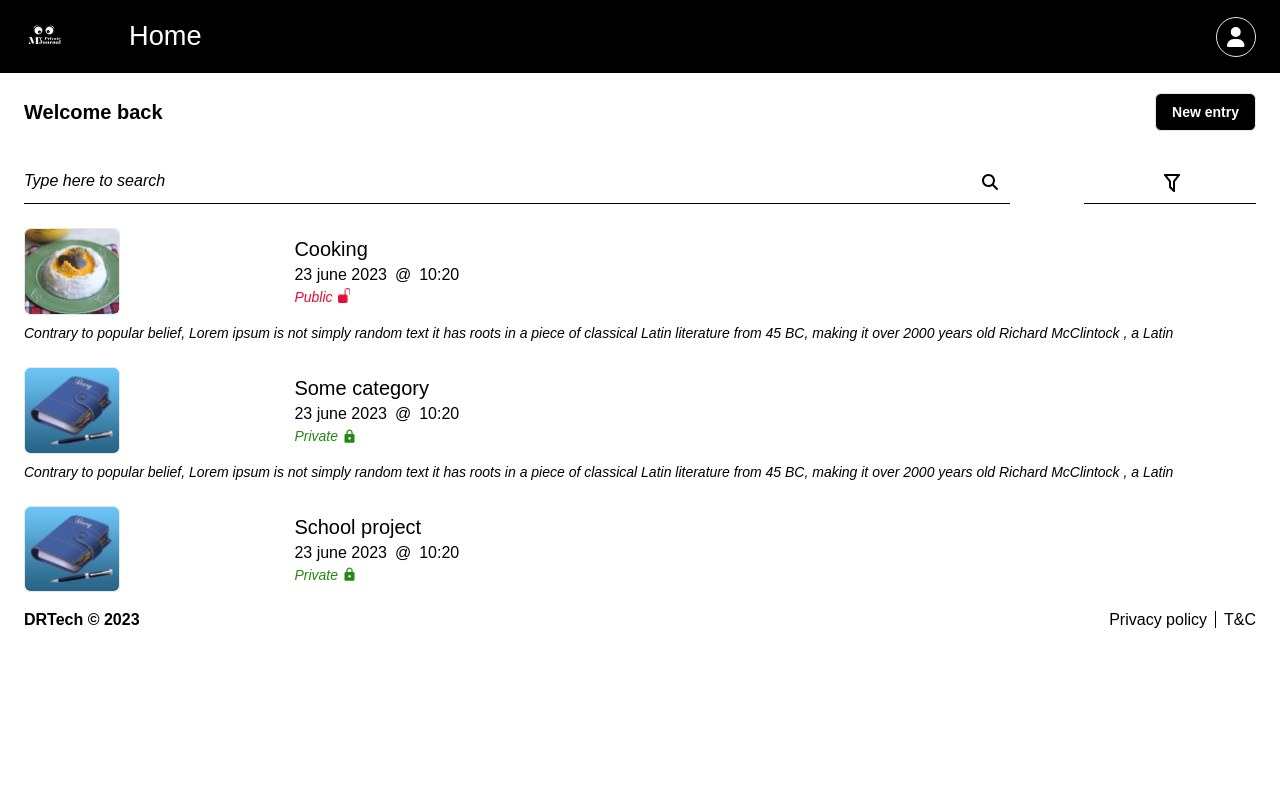
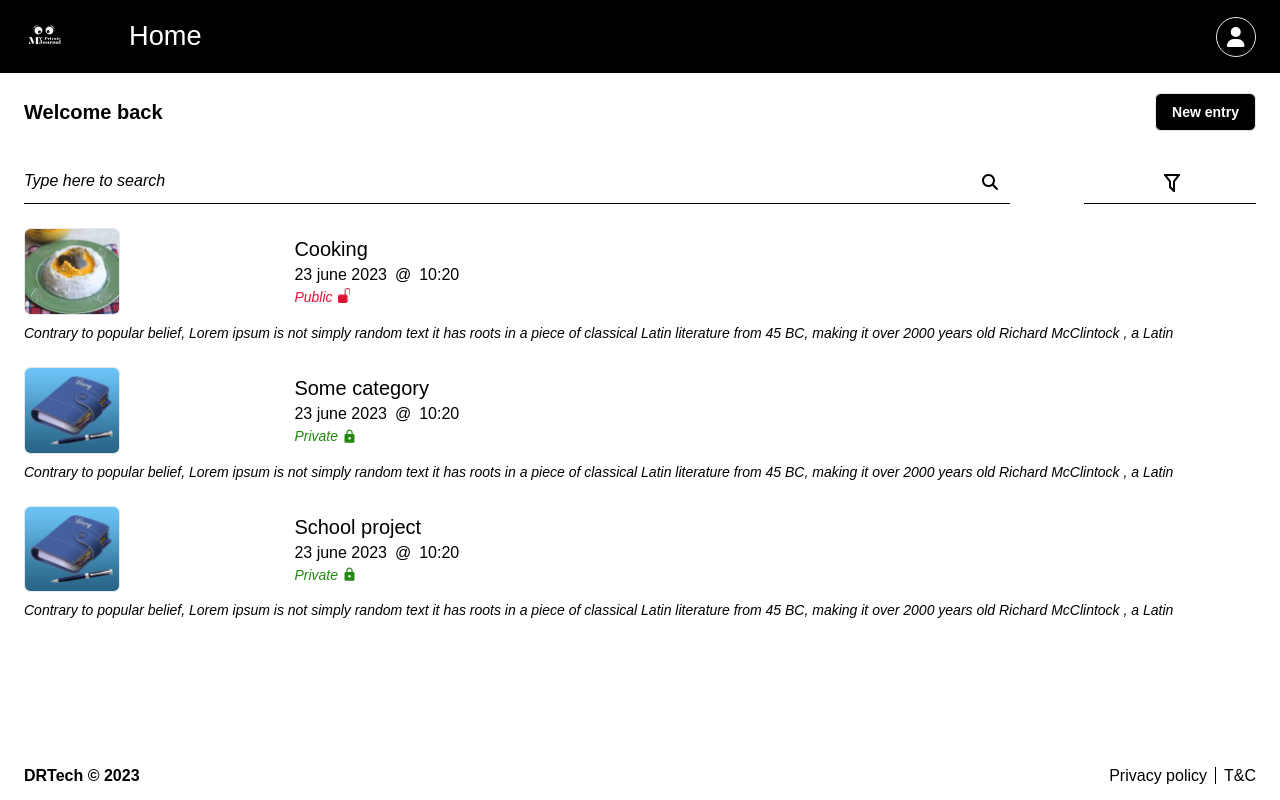
Before and after one commit to KaptainCS3/MY-SECRET-DIARY-, a React (Vite) app: page /dashboard in a window 1280 px wide. Built offline with nearby package versions, Linux system fonts and the light colour scheme; no server answers.

Commit message:
use custom button and redirect to diary entry

```diff
--- a/src/pages/Dashboard.tsx
+++ b/src/pages/Dashboard.tsx
@@ -2,17 +2,24 @@ import Nav from "../components/Nav";
 import Footer from "../components/Footer";
 import SearchDiary from "../components/SearchDiary";
 import Diary from "../components/Diary";
+import { useNavigate } from "react-router-dom";
 import Button from "../components/Button";
 const Dashboard = () => {
+  const navigate = useNavigate();
+  const newEntry = () => {
+    navigate("/new-entry");
+  };
   return (
-    <div className="w-full relative">
+    <div className="w-full">
       <Nav headerText="Home" />
-      <div className="mx-6">
+      <div className="mx-6 mb-14">
         <div className="-mt-5 flex justify-between items-center">
           <h2 className="text-xl font-bold">Welcome back</h2>
           <Button
+            actionBtn={newEntry}
+            styleProps="border px-4 py-2 rounded-md text-sm font-bold"
             textContent="New entry"
-            styleProps="bg-black text-white border px-4 py-2 rounded-md text-sm font-bold"
+            type="button"
           />
         </div>
         <SearchDiary />
```
